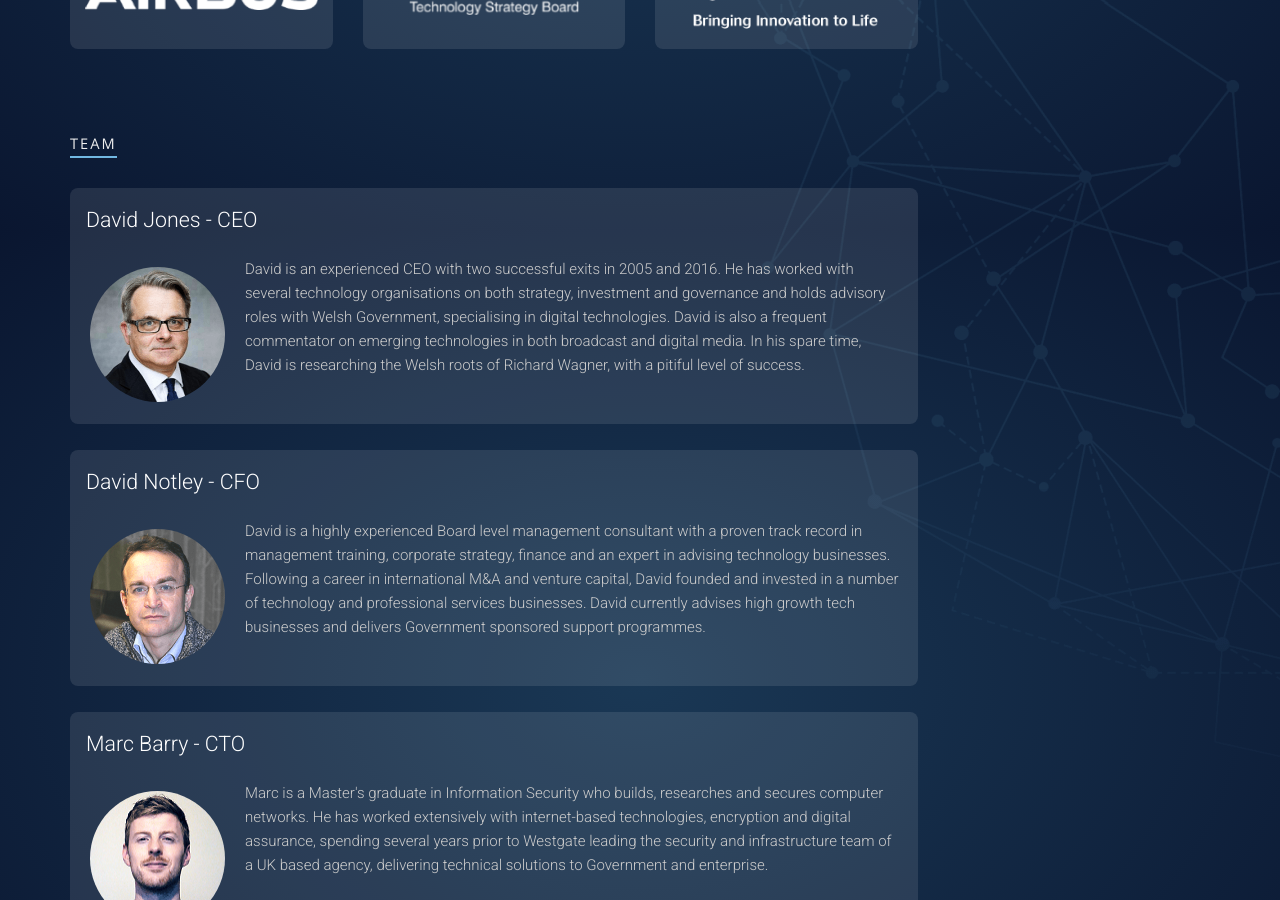
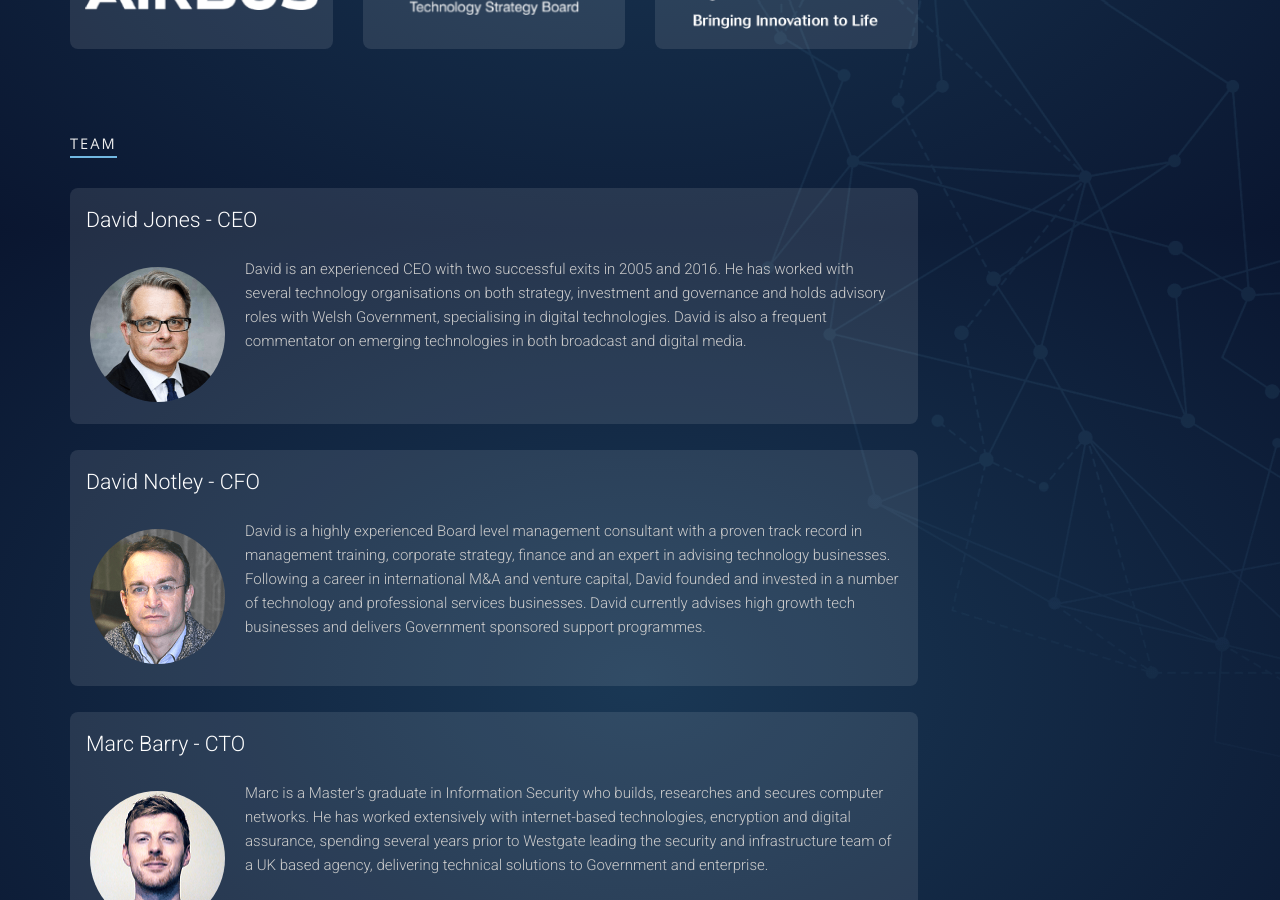
Before and after one commit to westgatecyber/westgatecyber.github.io, a Jekyll site: the page built from company.html, in a window 1280 px wide and 900 px high, scrolled down 671 px. Built offline with Jekyll 4.4.1, drawn with Linux system fonts in a browser that asks for light colours; nearby versions of some CDN libraries.

Commit message:
bio tweak

```diff
--- a/company.html
+++ b/company.html
@@ -46,7 +46,7 @@ title: Company
             <div class="box">
                 <h3>David Jones - CEO</h3>
                 <img src="/img/dj.png" class="photo" />
-                <p>David is an experienced CEO with two successful exits in 2005 and 2016. He has worked with several technology organisations on both strategy, investment and governance and holds advisory roles with Welsh Government, specialising in digital technologies. David is also a frequent commentator on emerging technologies in both broadcast and digital media. In his spare time, David is researching the Welsh roots of Richard Wagner, with a pitiful level of success.</p>
+                <p>David is an experienced CEO with two successful exits in 2005 and 2016. He has worked with several technology organisations on both strategy, investment and governance and holds advisory roles with Welsh Government, specialising in digital technologies. David is also a frequent commentator on emerging technologies in both broadcast and digital media.</p>
             </div>
 
             <div class="box">
```
